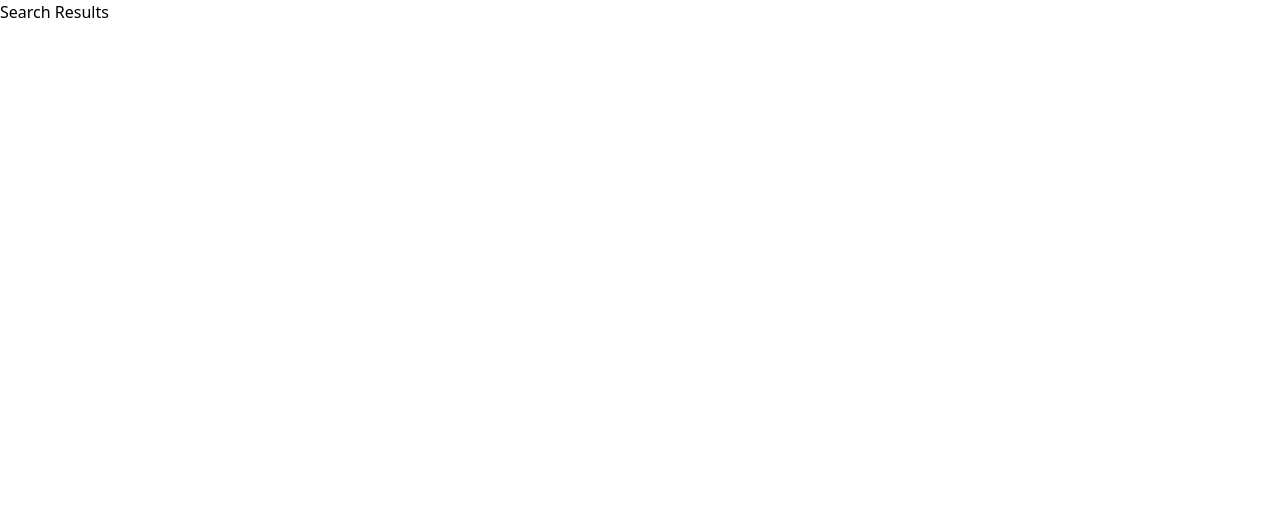
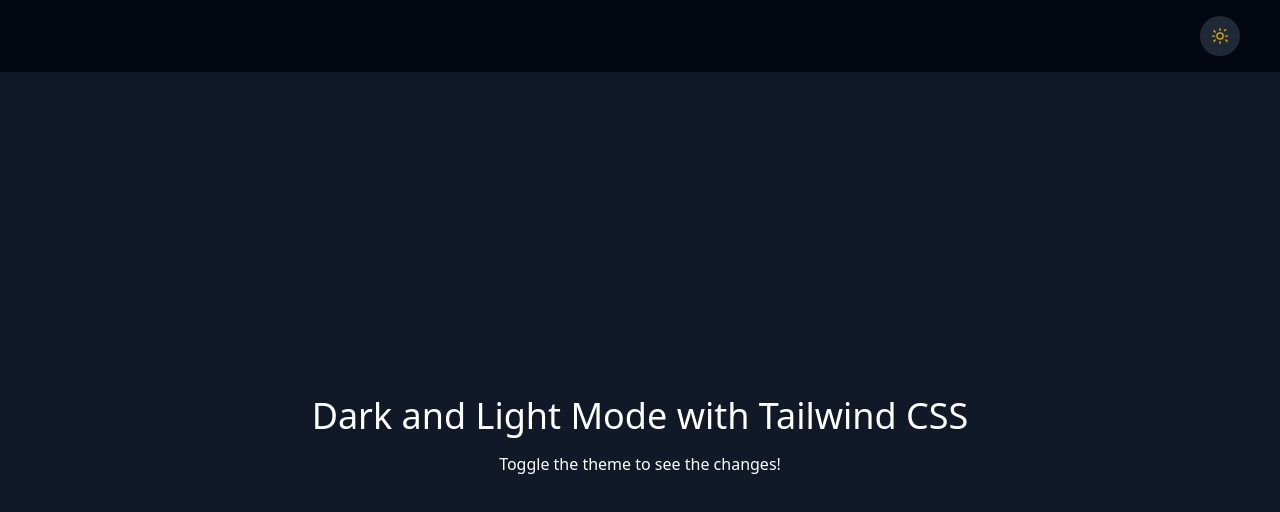
Before and after one commit to adnanaotrek/todo-next, a Next.js app: page / in a window 1280 px wide. Shown: the top 512 px of the page. Built offline with nearby package versions, Linux system fonts and the light colour scheme.

Commit message:
add dark mode

```diff
--- a/src/app/layout.js
+++ b/src/app/layout.js
@@ -1,5 +1,6 @@
 import localFont from "next/font/local";
 import "./globals.css";
+import { ThemeProvider } from "@/utils/ThemeProvider/ThemeProvider";
 
 const geistSans = localFont({
   src: "./fonts/GeistVF.woff",
@@ -23,7 +24,9 @@
       <body
         className={`${geistSans.variable} ${geistMono.variable} antialiased`}
       >
-        {children}
+        <ThemeProvider>
+          {children}
+        </ThemeProvider>
       </body>
     </html>
   );
--- a/src/app/page.js
+++ b/src/app/page.js
@@ -3,7 +3,12 @@
 export default function Home() {
   return (
     <div>
-      <SearchResult />
+      <div className="flex flex-col items-center justify-center bg-white dark:bg-dark text-black dark:text-white" style={{ height: 'calc(100vh - 72px)' }}>
+        <h1 className="text-4xl mb-4">Dark and Light Mode with Tailwind CSS</h1>
+        <p>Toggle the theme to see the changes!</p>
+      </div>
+      {/* <SearchResult /> */}
+
     </div>
   );
 }
--- a/src/components/SearchResult/SearchResult.jsx
+++ b/src/components/SearchResult/SearchResult.jsx
@@ -8,7 +8,7 @@
 
   return (
     <div>
-        <h1>Search Results</h1>
+      <h1 className="dark:bg-dark dark:text-white">Search Results</h1>
       <pre>{JSON.stringify(data, null, 2)}</pre>
     </div>
   );
--- /dev/null
+++ b/src/utils/ThemeProvider/ThemeProvider.jsx
@@ -0,0 +1,69 @@
+"use client";
+
+import { useEffect, useState } from "react";
+
+export function ThemeProvider({ children }) {
+    const [theme, setTheme] = useState("dark");
+
+    useEffect(() => {
+        const storedTheme = localStorage.getItem("theme") || "dark";
+        document.documentElement.classList.add(storedTheme);
+        setTheme(storedTheme);
+    }, []);
+
+    const toggleTheme = () => {
+        const newTheme = theme === "light" ? "dark" : "light";
+        document.documentElement.classList.remove(theme);
+        document.documentElement.classList.add(newTheme);
+        localStorage.setItem("theme", newTheme);
+        setTheme(newTheme);
+    };
+
+    return (
+        <>
+            <div className="bg-gray-200 dark:bg-gray-950 text-black dark:text-white flex items-center justify-end py-4 px-10 sticky top-0">
+                <button
+                    onClick={toggleTheme}
+                    className="relative w-10 h-10 flex items-center justify-center rounded-full bg-gray-400 dark:bg-gray-800 transition-colors duration-300 hover:shadow-lg"
+                >
+                    <span
+                        className={`absolute inset-0 flex items-center justify-center transition-opacity duration-300 ${theme === "light" ? "opacity-0" : "opacity-100"
+                            }`}
+                    >
+                        {/* Sun Icon */}
+                        <svg
+                            xmlns="http://www.w3.org/2000/svg"
+                            fill="none"
+                            viewBox="0 0 24 24"
+                            strokeWidth={1.5}
+                            stroke="currentColor"
+                            className="w-5 h-5 text-yellow-500"
+                        >
+                            <path
+                                strokeLinecap="round"
+                                strokeLinejoin="round"
+                                d="M12 3v2.25M12 18.75V21m9-9h-2.25M3 12H5.25m15.364 6.364l-1.591-1.591M6.227 7.227L4.636 5.636m0 12.728 1.591-1.591m12.728-12.728-1.591 1.591M12 8.25a3.75 3.75 0 100 7.5 3.75 3.75 0 000-7.5z"
+                            />
+                        </svg>
+                    </span>
+                    <span
+                        className={`absolute inset-0 flex items-center justify-center transition-opacity duration-300 ${theme === "dark" ? "opacity-0" : "opacity-100"
+                            }`}
+                    >
+                        <svg
+                            xmlns="http://www.w3.org/2000/svg"
+                            viewBox="0 0 24 24"
+                            fill="#1f2937"
+                            className="w-5 h-5"
+                        >
+                            <path
+                                d="M11.3807 2.01886C9.91573 3.38768 9 5.3369 9 7.49999C9 11.6421 12.3579 15 16.5 15C18.6631 15 20.6123 14.0843 21.9811 12.6193C21.6613 17.8537 17.3149 22 12 22C6.47715 22 2 17.5228 2 12C2 6.68514 6.14629 2.33869 11.3807 2.01886Z">
+                            </path>
+                        </svg>
+                    </span>
+                </button>
+            </div>
+            {children}
+        </>
+    );
+}
--- a/tailwind.config.js
+++ b/tailwind.config.js
@@ -8,8 +8,13 @@
     // Or if using `src` directory:
     "./src/**/*.{js,ts,jsx,tsx,mdx}",
   ],
+  darkMode: 'class',
   theme: {
-    extend: {},
+    extend: {
+      colors: {
+        dark: '#111827'
+      },
+    },
   },
   plugins: [],
 }
```
Lines whose indentation alone changed are shown as unchanged.
